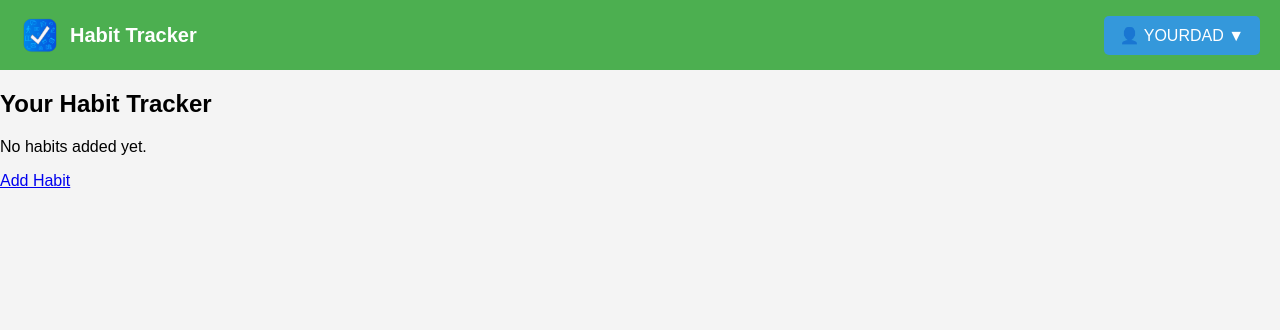
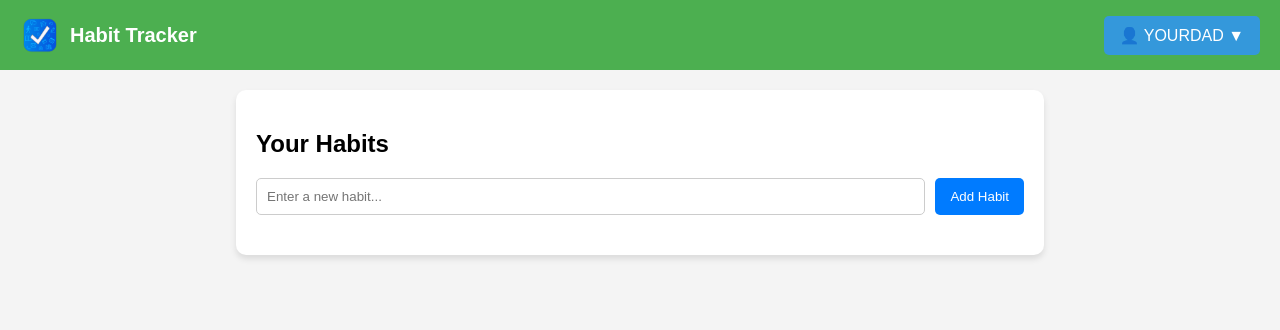
Before and after one commit to sarthsg17/Habit-Tracker, a Flask app: page /dashboard in a window 1280 px wide. Shown: the top 330 px of the page. Run offline with Flask 3, Linux system fonts and the light colour scheme; a user stored in the database is signed in.

Commit message:
adding habits
we can now add habits and it displays

```diff
--- a/routes.py
+++ b/routes.py
@@ -52,15 +52,24 @@ def login():
 
     return render_template('login.html')
 
-@main_bp.route('/dashboard')
+@main_bp.route('/dashboard', methods=['GET', 'POST'])
 def dashboard():
     if 'user_id' not in session:
         flash("You need to log in first.", "danger")
         return redirect(url_for('main.login'))
 
     user_id = session['user_id']
+
+    if request.method == 'POST':
+        habit_name = request.form.get('habit_name')
+
+        if habit_name:
+            new_habit = Activity(name=habit_name, user_id=user_id, streak=0, last_completed=None)
+            db.session.add(new_habit)
+            db.session.commit()
+            flash("Habit added successfully!", "success")
+
     activities = Activity.query.filter_by(user_id=user_id).all()
-
     return render_template('dashboard.html', username=session['username'], activities=activities)
 
 @main_bp.route('/logout')
--- a/static/styles.css
+++ b/static/styles.css
@@ -1,6 +1,7 @@
 /* Reset default styles */
 body {
     margin: 0;
+    padding: 0;
     font-family: Arial, sans-serif;
     background-color: #f4f4f4;
 }
@@ -110,3 +111,58 @@ body {
 .dropdown:hover .dropdown-content {
     display: block;
 }
+
+.container {
+    width: 60%;
+    margin: 20px auto;
+    padding: 20px;
+    background: white;
+    box-shadow: 0px 4px 6px rgba(0, 0, 0, 0.1);
+    border-radius: 10px;
+}
+
+.habit-form {
+    display: flex;
+    gap: 10px;
+    margin-bottom: 20px;
+}
+
+.habit-form input {
+    flex: 1;
+    padding: 10px;
+    border: 1px solid #ccc;
+    border-radius: 5px;
+}
+
+.habit-form button {
+    background: #007BFF;
+    color: white;
+    border: none;
+    padding: 10px 15px;
+    border-radius: 5px;
+    cursor: pointer;
+}
+
+.habit-list {
+    display: flex;
+    flex-wrap: wrap;
+    gap: 15px;
+}
+
+.habit-card {
+    background: white;
+    padding: 15px;
+    border-radius: 10px;
+    box-shadow: 0px 4px 6px rgba(0, 0, 0, 0.1);
+    text-align: center;
+    width: 200px;
+}
+
+.complete-btn {
+    background: #28a745;
+    color: white;
+    border: none;
+    padding: 8px 12px;
+    border-radius: 5px;
+    cursor: pointer;
+}
--- a/templates/dashboard.html
+++ b/templates/dashboard.html
@@ -32,19 +32,33 @@
     </nav>
 
     <div class="container">
-        <h2>Your Habit Tracker</h2>
+        <h2>Your Habits</h2>
 
-        {% if activities %}
-            <ul>
-                {% for activity in activities %}
-                    <li>{{ activity.name }} - Streak: {{ activity.streak }}</li>
+        <!-- Flash Messages -->
+        {% with messages = get_flashed_messages(with_categories=true) %}
+            {% if messages %}
+                {% for category, message in messages %}
+                    <div class="flash {{ category }}">{{ message }}</div>
                 {% endfor %}
-            </ul>
-        {% else %}
-            <p>No habits added yet.</p>
-        {% endif %}
+            {% endif %}
+        {% endwith %}
 
-        <a href="#" class="btn">Add Habit</a>
+        <!-- Habit Form -->
+        <form method="POST" class="habit-form">
+            <input type="text" name="habit_name" placeholder="Enter a new habit..." required>
+            <button type="submit">Add Habit</button>
+        </form>
+
+        <!-- Habit List -->
+        <div class="habit-list">
+            {% for habit in activities %}
+                <div class="habit-card">
+                    <h3>{{ habit.name }}</h3>
+                    <p>Streak: {{ habit.streak }}</p>
+                    <button class="complete-btn">Complete Today</button>
+                </div>
+            {% endfor %}
+        </div>
     </div>
 </body>
 </html>
```
Also changed, not shown: instance/habit_tracker.db.
